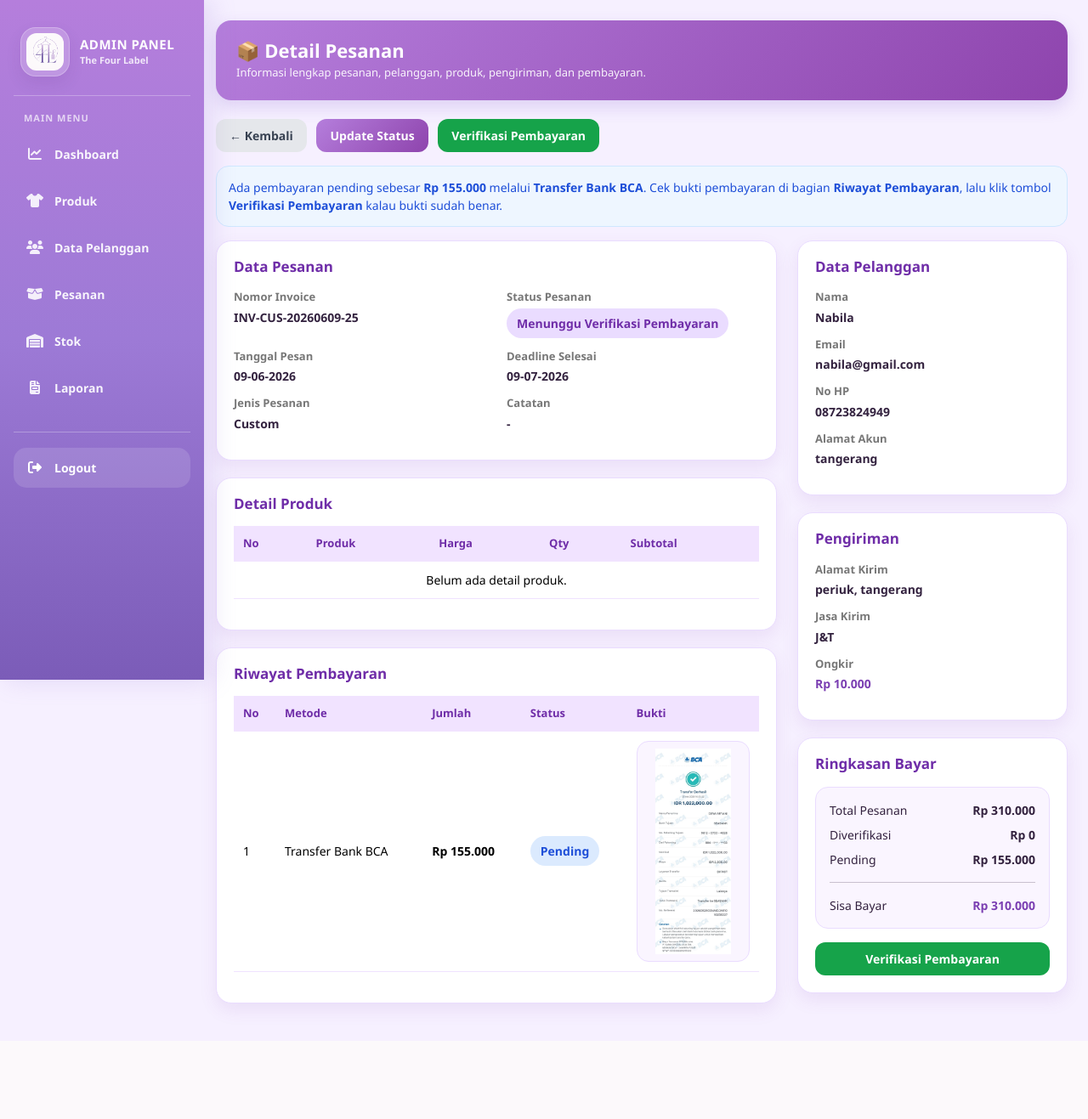
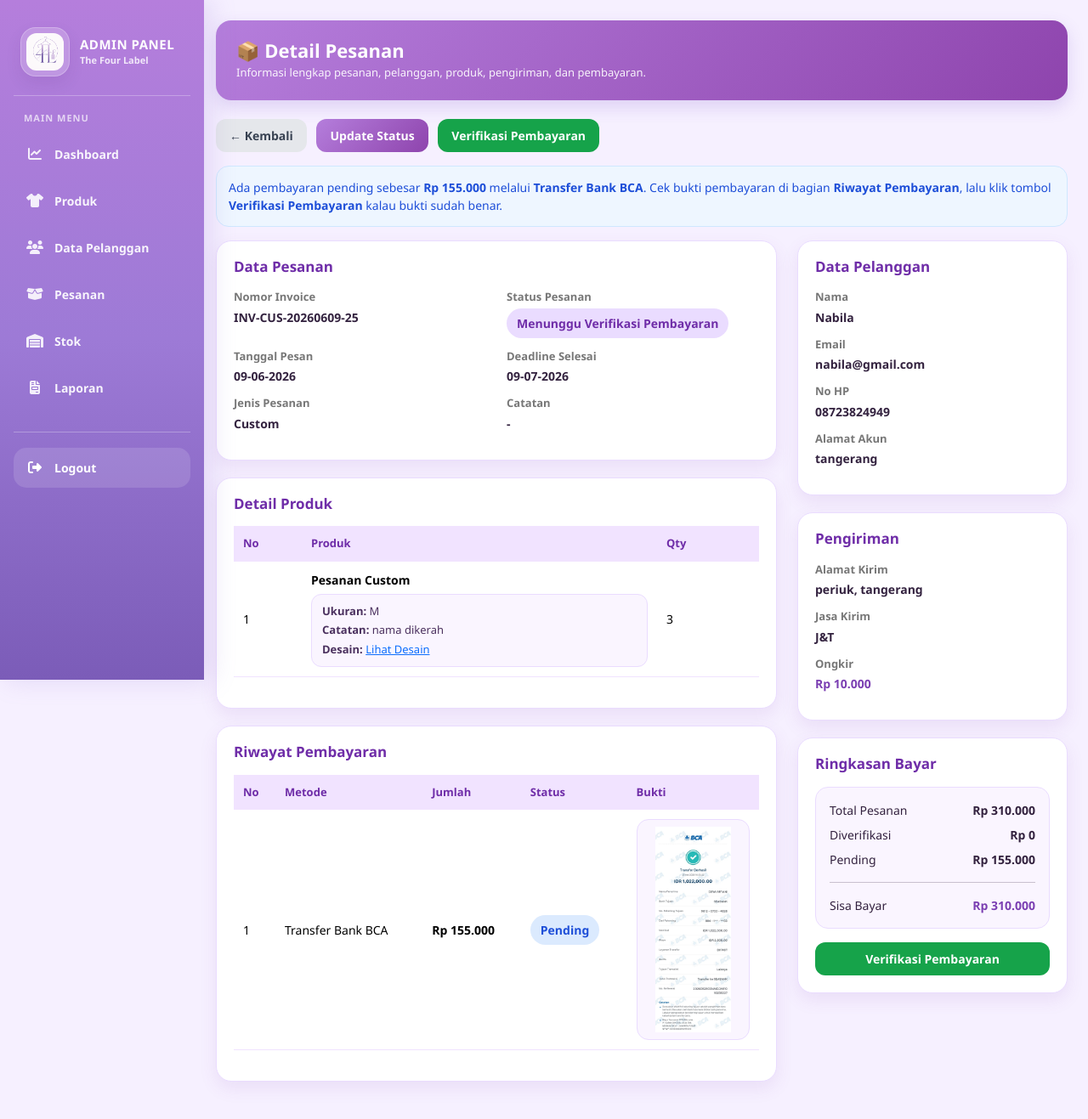
Before and after one commit to putriamlia031006-oss/Thefourlabell, a PHP site: page /admin/detail-pesanan.php?id=25 in a window 1280 px wide. Shown: the whole page at 85% size. Before the commit the page ends 1198 px from the top, so only its background shows below. Run offline with PHP 8.4, Linux system fonts and the light colour scheme; a user stored in the database is signed in; data comes from the database, SQL or seed files in the repository.

Commit message:
detail-custom

```diff
--- a/admin/detail-pesanan.php
+++ b/admin/detail-pesanan.php
@@ -59,10 +59,24 @@ if (!$data) {
 }
 
 /* =========================
+   CEK JENIS PESANAN
+========================= */
+$jenisPesanan = isset($data['jenisPesanan']) ? strtolower(trim($data['jenisPesanan'])) : "";
+$isCustom = ($jenisPesanan == "custom");
+
+/* =========================
    DETAIL PRODUK
-   Kolom jumlah diganti qty
-   Subtotal dihitung manual
 ========================= */
+if ($isCustom) {
+
+    $detail = mysqli_query($koneksi, "
+        SELECT *
+        FROM detail_custom
+        WHERE idPesanan = '$id'
+    ");
+
+} else {
+
     $detail = mysqli_query($koneksi, "
         SELECT
             detail_pesanan.*,
@@ -72,6 +86,8 @@ $detail = mysqli_query($koneksi, "
         LEFT JOIN produk ON detail_pesanan.idProduk = produk.idProduk
         WHERE detail_pesanan.idPesanan = '$id'
     ");
+
+}
 
 if (!$detail) {
     die("Query detail produk error: " . mysqli_error($koneksi));
@@ -93,7 +109,6 @@ if (!$pembayaran) {
 
 /* =========================
    PEMBAYARAN PENDING TERBARU
-   Untuk tombol verifikasi
 ========================= */
 $qPending = mysqli_query($koneksi, "
     SELECT *
@@ -113,15 +128,15 @@ $pending = mysqli_fetch_assoc($qPending);
 $totalPesanan = (int) $data['total'];
 $totalBayar = (int) $data['totalBayar'];
 $totalPending = (int) $data['totalPending'];
+
 $sisa = $totalPesanan - $totalBayar;
-
 if ($sisa < 0) {
     $sisa = 0;
 }
 
-$isLunas = ($totalBayar >= $totalPesanan && $totalPesanan > 0);
-$isCashOrder = (int) $data['isCashOrder'];
-
+/* =========================
+   FUNCTION
+========================= */
 function formatTanggal($tanggal) {
     if ($tanggal == "" || $tanggal == NULL || $tanggal == "0000-00-00") {
         return "-";
@@ -154,6 +169,16 @@ function badgePembayaran($status) {
     } else {
         return "badge-purple";
     }
+}
+
+function ambilKolom($array, $listKolom, $default = "-") {
+    foreach ($listKolom as $kolom) {
+        if (isset($array[$kolom]) && $array[$kolom] !== "" && $array[$kolom] !== null) {
+            return $array[$kolom];
+        }
+    }
+
+    return $default;
 }
 ?>
 
@@ -408,6 +433,24 @@ body {
     padding: 8px;
 }
 
+.custom-detail-box {
+    background: #faf5ff;
+    border: 1px solid #eadcff;
+    border-radius: 12px;
+    padding: 10px 12px;
+    margin-top: 6px;
+    font-size: 13px;
+    color: #4b315f;
+}
+
+.custom-detail-box div {
+    margin-bottom: 3px;
+}
+
+.custom-detail-box div:last-child {
+    margin-bottom: 0;
+}
+
 @media (max-width: 768px) {
     .admin-layout {
         display: block;
@@ -528,6 +571,13 @@ body {
                     <div class="table-responsive">
                         <table class="table align-middle">
                             <thead>
+                                <?php if ($isCustom) { ?>
+                                    <tr>
+                                        <th style="width: 80px;">No</th>
+                                        <th>Produk</th>
+                                        <th style="width: 120px;">Qty</th>
+                                    </tr>
+                                <?php } else { ?>
                                     <tr>
                                         <th>No</th>
                                         <th>Produk</th>
@@ -535,11 +585,74 @@ body {
                                         <th>Qty</th>
                                         <th>Subtotal</th>
                                     </tr>
+                                <?php } ?>
                             </thead>
 
                             <tbody>
                                 <?php if ($detail && mysqli_num_rows($detail) > 0) { ?>
                                     <?php $no = 1; while ($d = mysqli_fetch_assoc($detail)) { ?>
+
+                                        <?php if ($isCustom) { ?>
+
+                                            <?php
+                                            $namaCustom = ambilKolom(
+                                                $d,
+                                                ['namaProduk', 'nama_custom', 'produk_custom', 'jenisProduk', 'jenis_baju'],
+                                                'Pesanan Custom'
+                                            );
+
+                                            $jenisBaju = ambilKolom($d, ['jenis_baju', 'jenisBaju', 'model', 'model_baju'], '');
+                                            $bahan = ambilKolom($d, ['bahan', 'jenis_bahan'], '');
+                                            $ukuran = ambilKolom($d, ['ukuran', 'size'], '');
+                                            $warna = ambilKolom($d, ['warna', 'color'], '');
+                                            $desain = ambilKolom($d, ['desain', 'gambar_desain', 'file_desain'], '');
+                                            $catatanCustom = ambilKolom($d, ['catatan', 'keterangan', 'detail', 'request'], '');
+
+                                            $qtyProduk = (int) ambilKolom($d, ['qty', 'jumlah', 'quantity'], 0);
+                                            ?>
+
+                                            <tr>
+                                                <td><?= $no++; ?></td>
+
+                                                <td>
+                                                    <b><?= htmlspecialchars($namaCustom); ?></b>
+
+                                                    <div class="custom-detail-box">
+                                                        <?php if (!empty($jenisBaju)) { ?>
+                                                            <div><b>Jenis:</b> <?= htmlspecialchars($jenisBaju); ?></div>
+                                                        <?php } ?>
+
+                                                        <?php if (!empty($bahan)) { ?>
+                                                            <div><b>Bahan:</b> <?= htmlspecialchars($bahan); ?></div>
+                                                        <?php } ?>
+
+                                                        <?php if (!empty($ukuran)) { ?>
+                                                            <div><b>Ukuran:</b> <?= htmlspecialchars($ukuran); ?></div>
+                                                        <?php } ?>
+
+                                                        <?php if (!empty($warna)) { ?>
+                                                            <div><b>Warna:</b> <?= htmlspecialchars($warna); ?></div>
+                                                        <?php } ?>
+
+                                                        <?php if (!empty($catatanCustom)) { ?>
+                                                            <div><b>Catatan:</b> <?= htmlspecialchars($catatanCustom); ?></div>
+                                                        <?php } ?>
+
+                                                        <?php if (!empty($desain)) { ?>
+                                                            <div>
+                                                                <b>Desain:</b>
+                                                                <a href="../upload/<?= htmlspecialchars($desain); ?>" target="_blank">
+                                                                    Lihat Desain
+                                                                </a>
+                                                            </div>
+                                                        <?php } ?>
+                                                    </div>
+                                                </td>
+
+                                                <td><?= $qtyProduk; ?></td>
+                                            </tr>
+
+                                        <?php } else { ?>
 
                                             <?php
                                             $qtyProduk = isset($d['qty']) ? (int) $d['qty'] : 0;
@@ -549,15 +662,25 @@ body {
 
                                             <tr>
                                                 <td><?= $no++; ?></td>
-                                            <td><?= !empty($d['namaProduk']) ? htmlspecialchars($d['namaProduk']) : "Produk Custom"; ?></td>
+
+                                                <td>
+                                                    <?= !empty($d['namaProduk'])
+                                                        ? htmlspecialchars($d['namaProduk'])
+                                                        : "Produk";
+                                                    ?>
+                                                </td>
+
                                                 <td>Rp <?= number_format($hargaProduk, 0, ',', '.'); ?></td>
                                                 <td><?= $qtyProduk; ?></td>
                                                 <td class="price">Rp <?= number_format($subtotalProduk, 0, ',', '.'); ?></td>
                                             </tr>
+
+                                        <?php } ?>
+
                                     <?php } ?>
                                 <?php } else { ?>
                                     <tr>
-                                        <td colspan="5" class="empty-data">
+                                        <td colspan="<?= $isCustom ? '3' : '5'; ?>" class="empty-data">
                                             Belum ada detail produk.
                                         </td>
                                     </tr>
```
Also changed, not shown: upload/1780971342_WhatsApp_Image_2026_06_09_at_08.14.55.jpeg (added), upload/1780971468_1780913190_hoodie3.jpeg (added), upload/1780971493_WhatsApp_Image_2026_06_09_at_08.14.55.jpeg (added), upload/1780972215_WhatsApp Image 2026-06-09 at 08.14.55.jpeg (added), upload/1780972844_1780913190_hoodie3.jpeg (added), upload/1780972864_WhatsApp_Image_2026_06_09_at_08.14.55.jpeg (added). Lines whose indentation alone changed are shown as unchanged.
